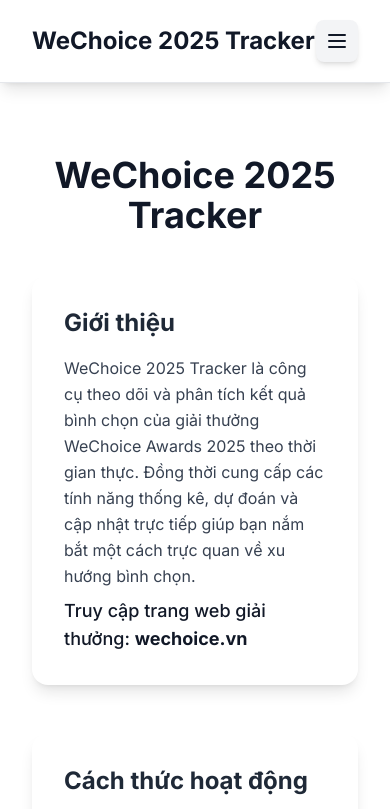
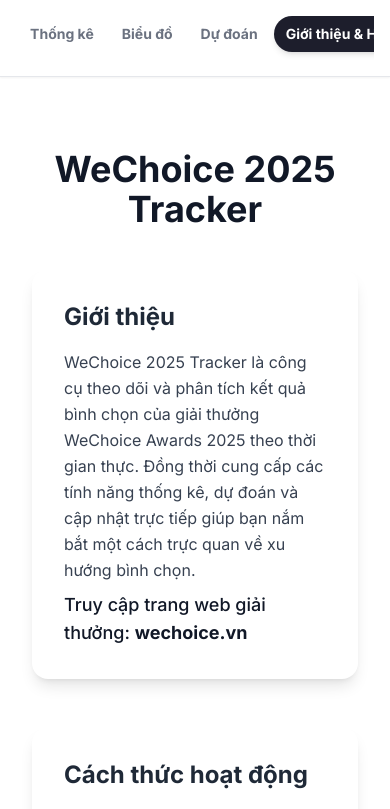
Before and after one commit to ntu09082007-eng/wechoice-tracker-frontend, a React (Vite) app: page /about in a window 390 px wide. Shown: the top 809 px of the page. Built offline with nearby package versions, Linux system fonts and the light colour scheme.

Commit message:
Update Header.jsx

```diff
--- a/src/components/Header.jsx
+++ b/src/components/Header.jsx
@@ -1,98 +1,57 @@
-import { Link, useLocation } from "react-router-dom";
-import { useState } from "react";
+// @ts-nocheck
+/* eslint-disable */
+import React from 'react';
+import { Link, useLocation } from 'react-router-dom';
 
 export default function Header() {
   const location = useLocation();
-  const [isMenuOpen, setIsMenuOpen] = useState(false);
 
-  const navLinks = [
-    { to: "/realtime", label: "Kết quả" },
-    { to: "/stats", label: "Thống kê" },
-    { to: "/charts", label: "Biểu đồ" },
-    { to: "/prediction", label: "Dự đoán" },
-    { to: "/about", label: "Giới thiệu & Hướng dẫn" },
+  // Kiểm tra trang hiện tại để set trạng thái Active
+  const isActive = (path) => {
+    if (path === '/' && location.pathname === '/') return true;
+    if (path !== '/' && location.pathname.startsWith(path)) return true;
+    return false;
+  };
+
+  const navItems = [
+    { name: 'Kết quả', path: '/' },
+    { name: 'Thống kê', path: '/stats' },
+    { name: 'Biểu đồ', path: '/charts' },
+    { name: 'Dự đoán', path: '/prediction' },
+    { name: 'Giới thiệu & Hướng dẫn', path: '/about' },
   ];
 
   return (
-    <header className="bg-white shadow-lg w-full border-b border-gray-200">
-      <div className="w-full px-8 md:px-16 lg:px-24 py-5">
-        <div className="flex justify-between items-center">
-          <h1 className="text-2xl md:text-3xl font-bold text-white">
-            <Link
-              to="/realtime"
-              className="hover:opacity-90 transition-opacity duration-200 font-bold text-gray-900"
-            >
-              <span>WeChoice 2025 Tracker</span>
-            </Link>
-          </h1>
+    <header className="sticky top-0 z-50 bg-white/80 backdrop-blur-md border-b border-gray-200 shadow-sm">
+      <div className="container mx-auto px-4 py-4">
+        <div className="flex flex-col md:flex-row items-center justify-between gap-4">
 
-          {/* Desktop Navigation */}
-          <nav className="hidden xl:flex gap-4">
-            {navLinks.map((link) => (
-              <Link
-                key={link.to}
-                to={link.to}
-                className={`px-6 py-2.5 rounded-full font-semibold transition-all duration-300 ${
-                  location.pathname === link.to
-                    ? "bg-gray-900 text-white shadow-lg"
-                    : "bg-gray-100 text-gray-700 hover:bg-gray-200"
-                }`}
-              >
-                {link.label}
-              </Link>
-            ))}
+          {/* Tên thương hiệu */}
+          <div className="text-xl font-extrabold text-blue-700 hidden md:block">
+             WeChoice 2025 Tracker
+          </div>
+
+          {/* Thanh Menu */}
+          <nav className="flex items-center gap-1 md:gap-2 overflow-x-auto pb-2 md:pb-0 w-full md:w-auto no-scrollbar justify-center md:justify-end">
+            {navItems.map((item) => {
+              const active = isActive(item.path);
+              return (
+                <Link
+                  key={item.path}
+                  to={item.path}
+                  style={active ? { backgroundColor: '#1D1E2C' } : {}}
+                  className={`px-3 md:px-4 py-2 rounded-full text-sm font-bold transition-all duration-200 whitespace-nowrap ${
+                    active
+                      ? 'text-white shadow-md' // Đang ở tab nào: Chữ trắng, nền xanh đen (set qua style)
+                      : 'text-gray-500 bg-transparent hover:bg-gray-200 hover:text-white' // Bình thường: Chữ xám, nền trong. Hover: Nền xám nhạt, chữ trắng.
+                  }`}
+                >
+                  {item.name}
+                </Link>
+              );
+            })}
           </nav>
-
-          {/* Mobile Menu Button */}
-          <button
-            onClick={() => setIsMenuOpen(!isMenuOpen)}
-            className="xl:hidden bg-gray-100 text-gray-900 p-2 hover:bg-gray-200 rounded-lg transition-colors shadow-md"
-            aria-label="Toggle menu"
-          >
-            <svg
-              className="w-6 h-6"
-              fill="none"
-              stroke="currentColor"
-              viewBox="0 0 24 24"
-            >
-              {isMenuOpen ? (
-                <path
-                  strokeLinecap="round"
-                  strokeLinejoin="round"
-                  strokeWidth={2}
-                  d="M6 18L18 6M6 6l12 12"
-                />
-              ) : (
-                <path
-                  strokeLinecap="round"
-                  strokeLinejoin="round"
-                  strokeWidth={2}
-                  d="M4 6h16M4 12h16M4 18h16"
-                />
-              )}
-            </svg>
-          </button>
         </div>
-
-        {/* Mobile Dropdown Menu */}
-        {isMenuOpen && (
-          <nav className="xl:hidden mt-4 flex flex-col gap-2">
-            {navLinks.map((link) => (
-              <Link
-                key={link.to}
-                to={link.to}
-                onClick={() => setIsMenuOpen(false)}
-                className={`px-6 py-3 rounded-lg font-semibold transition-all duration-300 text-center ${
-                  location.pathname === link.to
-                    ? "bg-gray-900 text-white shadow-lg"
-                    : "bg-gray-100 text-gray-700 hover:bg-gray-200"
-                }`}
-              >
-                {link.label}
-              </Link>
-            ))}
-          </nav>
-        )}
       </div>
     </header>
   );
```
